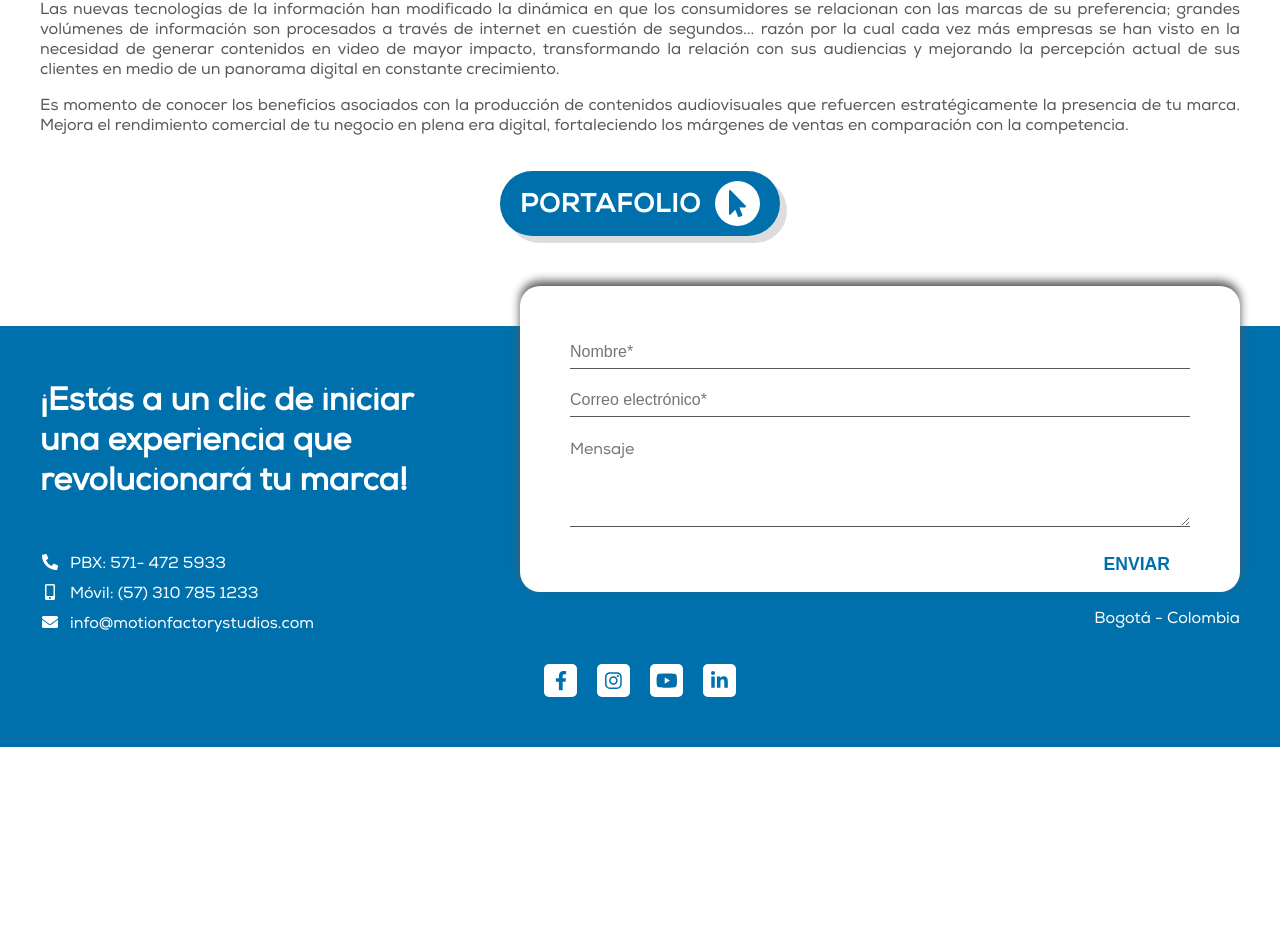
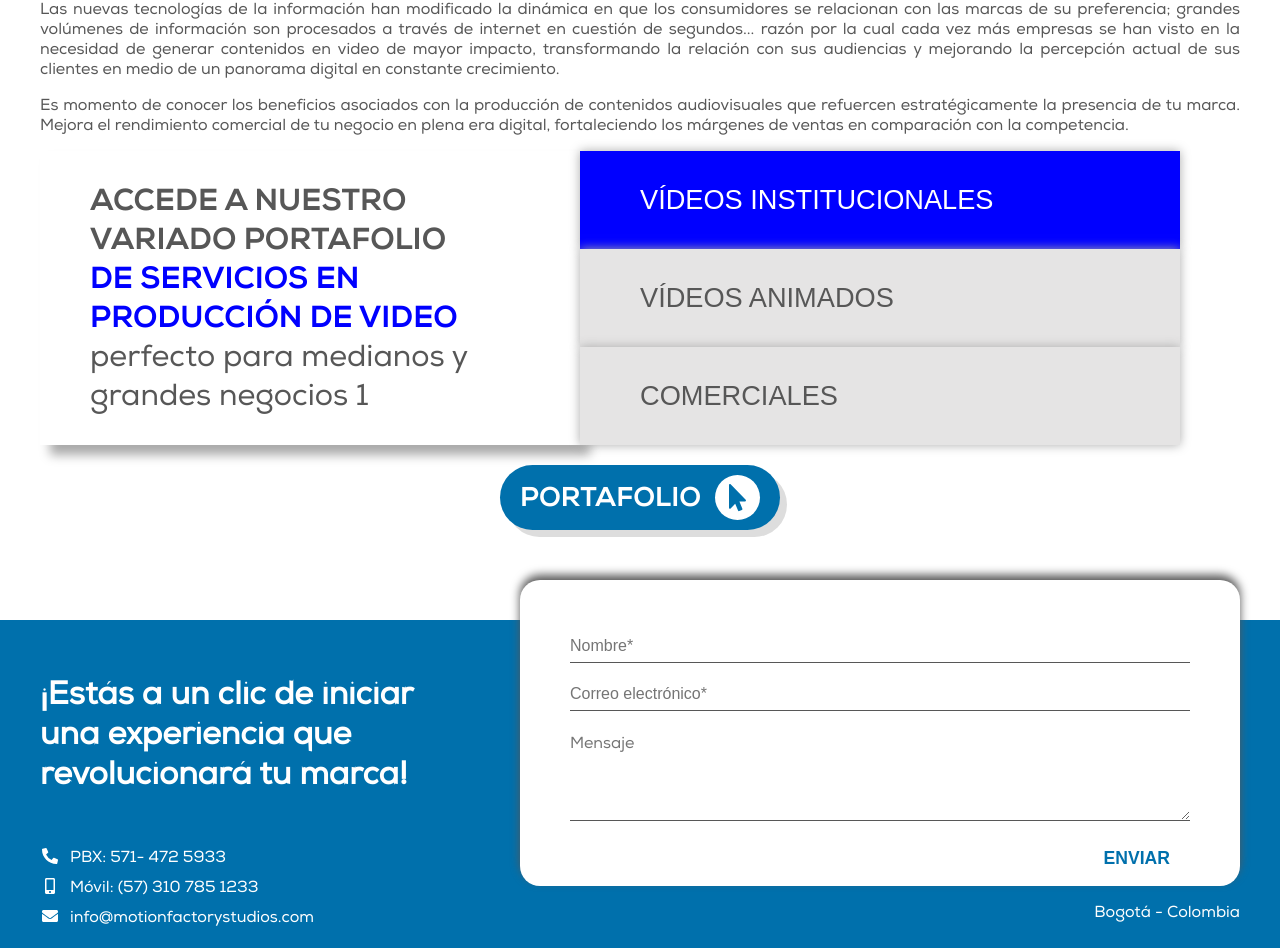
Before and after one commit to helbertoro/mfs, a React (Create React App) app: page /servicios/produccion-de-video in a window 1280 px wide. Shown: the part 840-1788 px from the top of the page. Before the commit the page ends 1587 px from the top, so only its background shows below. Built offline with nearby package versions, Linux system fonts and the light colour scheme.

Commit message:
Set phrases per each service

```diff
--- /dev/null
+++ b/src/components/Phrases/Elements.js
@@ -0,0 +1,116 @@
+export const Elements = [
+  {
+    page: 'produccion',
+    content: [
+      {
+        title: 'vídeos institucionales',
+        phrase: '<p>ACCEDE A NUESTRO VARIADO PORTAFOLIO</p><p>DE SERVICIOS EN PRODUCCIÓN DE VIDEO</p><p>perfecto para medianos y grandes negocios 1</p>',
+      },
+      {
+        title: 'vídeos animados',
+        phrase: '<p>ACCEDE A NUESTRO VARIADO PORTAFOLIO</p><p>DE SERVICIOS EN PRODUCCIÓN DE VIDEO</p><p>perfecto para medianos y grandes negocios 2</p>',
+      },
+      {
+        title: 'comerciales',
+        phrase: '<p>ACCEDE A NUESTRO VARIADO PORTAFOLIO</p><p>DE SERVICIOS EN PRODUCCIÓN DE VIDEO</p><p>perfecto para medianos y grandes negocios 3</p>',
+      }
+    ]
+  },
+  {
+    page: 'marketing',
+    content: [
+      {
+        title: 'social media',
+        phrase: '<p>ACCEDE A NUESTRO VARIADO PORTAFOLIO DE SERVICIOS</p> <p>MARKETING DIGITAL</p> <p>perfecto para medianos y grandes negocios: 1</p>',
+      },
+      {
+        title: 'inbound marketing',
+        phrase: '<p>ACCEDE A NUESTRO VARIADO PORTAFOLIO DE SERVICIOS</p> <p>MARKETING DIGITAL</p> <p>perfecto para medianos y grandes negocios: 2</p>',
+      }
+    ]
+  },
+  {
+    page: 'web',
+    content: [
+      {
+        title: 'landing pages',
+        phrase: '<p>ACCEDE A NUESTRO VARIADO PORTAFOLIO</p> <p>DE SITIOS WEB</p> <p>perfecto para medianos y grandes negocios: 1</p>',
+      },
+      {
+        title: 'portales corporativos',
+        phrase: '<p>ACCEDE A NUESTRO VARIADO PORTAFOLIO</p> <p>DE SITIOS WEB</p> <p>perfecto para medianos y grandes negocios: 2</p>',
+      },
+      {
+        title: 'tiendas on-line',
+        phrase: '<p>ACCEDE A NUESTRO VARIADO PORTAFOLIO</p> <p>DE SITIOS WEB</p> <p>perfecto para medianos y grandes negocios: 3</p>',
+      }
+    ]
+  },
+  {
+    page: 'diseno',
+    content: [
+      {
+        title: 'creación de imagen corporativa y material p.o.p.',
+        phrase: '<p>ACCEDE A NUESTRO VARIADO PORTAFOLIO</p> <p>DE DISEÑO GRÁFICO</p> <p>perfecto para medianos y grandes negocios: 1</p>',
+      },
+      {
+        title: 'ilustración y graficación de video',
+        phrase: '<p>ACCEDE A NUESTRO VARIADO PORTAFOLIO</p> <p>DE DISEÑO GRÁFICO</p> <p>perfecto para medianos y grandes negocios: 2</p>',
+      },
+      {
+        title: 'diseño de marketing digital',
+        phrase: '<p>ACCEDE A NUESTRO VARIADO PORTAFOLIO</p> <p>DE DISEÑO GRÁFICO</p> <p>perfecto para medianos y grandes negocios: 3</p>',
+      }
+    ]
+  },
+  {
+    page: 'fotografia',
+    content: [
+      {
+        title: 'fotografía corporativa',
+        phrase: '<p>ACCEDE A NUESTRO VARIADO PORTAFOLIO</p> <p>DE FOTOGRAFÍA PROFESIONAL</p> <p>perfecto para medianos y grandes negocios: 1</p>',
+      },
+      {
+        title: 'fotografía publicitaria y de producto',
+        phrase: '<p>ACCEDE A NUESTRO VARIADO PORTAFOLIO</p> <p>DE FOTOGRAFÍA PROFESIONAL</p> <p>perfecto para medianos y grandes negocios: 2</p>',
+      },
+      {
+        title: 'fotografía de cubrimiento de evento',
+        phrase: '<p>ACCEDE A NUESTRO VARIADO PORTAFOLIO</p> <p>DE FOTOGRAFÍA PROFESIONAL</p> <p>perfecto para medianos y grandes negocios: 3</p>',
+      }
+    ]
+  },
+  {
+    page: 'eventos',
+    content: [
+      {
+        title: 'alquiler de pantallas y proyectores',
+        phrase: '<p>ACCEDE A NUESTRO VARIADO PORTAFOLIO DE SERVICIOS EN</p> <p>EVENTOS CORPORATIVOS</p> <p>perfecto para medianos y grandes negocios:</p> 1',
+      },
+      {
+        title: 'alquiler de sonido',
+        phrase: '<p>ACCEDE A NUESTRO VARIADO PORTAFOLIO DE SERVICIOS EN</p> <p>EVENTOS CORPORATIVOS</p> <p>perfecto para medianos y grandes negocios:</p> 2',
+      },
+      {
+        title: 'alquiler de iluminación',
+        phrase: '<p>ACCEDE A NUESTRO VARIADO PORTAFOLIO DE SERVICIOS EN</p> <p>EVENTOS CORPORATIVOS</p> <p>perfecto para medianos y grandes negocios:</p> 3',
+      },
+      {
+        title: 'master de control',
+        phrase: '<p>ACCEDE A NUESTRO VARIADO PORTAFOLIO DE SERVICIOS EN</p> <p>EVENTOS CORPORATIVOS</p> <p>perfecto para medianos y grandes negocios:</p> 4',
+      },
+      {
+        title: 'alquiler de cctv',
+        phrase: '<p>ACCEDE A NUESTRO VARIADO PORTAFOLIO DE SERVICIOS EN</p> <p>EVENTOS CORPORATIVOS</p> <p>perfecto para medianos y grandes negocios:</p> 5',
+      },
+      {
+        title: 'escenografía',
+        phrase: '<p>ACCEDE A NUESTRO VARIADO PORTAFOLIO DE SERVICIOS EN</p> <p>EVENTOS CORPORATIVOS</p> <p>perfecto para medianos y grandes negocios:</p> 6',
+      },
+      {
+        title: 'personal especializado',
+        phrase: '<p>ACCEDE A NUESTRO VARIADO PORTAFOLIO DE SERVICIOS EN</p> <p>EVENTOS CORPORATIVOS</p> <p>perfecto para medianos y grandes negocios:</p> 7',
+      }
+    ]
+  }
+];
--- /dev/null
+++ b/src/components/Phrases/Phrases.jsx
@@ -0,0 +1,44 @@
+import React, { useState } from 'react';
+import PropTypes from 'prop-types';
+import { Elements } from './Elements.js';
+import './Phrases.sass';
+
+export const Phrases = (props) => {
+  const [index, setIndex] = useState(0);
+  const data = Elements.filter(item => item.page === props.page)[0];
+
+  const handleClick = (index) => () => {
+    setIndex(index);
+  };
+
+  return (
+    <div className="Phrases">
+      <div className="Phrases-content">
+        <div
+          dangerouslySetInnerHTML={{ __html: data.content[index].phrase }}
+        />
+      </div>
+      <div className="Phrases-title">
+        <ul>
+          {data.content.map((item, i) => (
+            <li
+              key={`Phrases-title-${i}`}
+              style={{height: `calc(100%/${data.content.length}`}}
+            >
+              <button
+                onClick={handleClick(i)}
+                className={index === i ? 'Phrases-button --active' : 'Phrases-button'}
+                >
+                  {item.title}
+                </button>
+            </li>
+          ))}
+        </ul>
+      </div>
+    </div>
+  );
+};
+
+Phrases.propTypes = {
+  page: PropTypes.string,
+};
--- /dev/null
+++ b/src/components/Phrases/Phrases.sass
@@ -0,0 +1,59 @@
+@import "../../variables.sass"
+
+.Phrases
+  display: flex
+  &-content
+    display: flex
+    align-items: center
+    width: 45%
+    padding: 30px 50px
+    box-sizing: border-box
+    background-color: $color-secondary-contrast
+    box-shadow: 10px 10px 10px #AAA
+    p
+      margin: 0
+      color: $color-secondary
+    p:nth-child(1)
+      text-transform: uppercase
+      font-family: 'nexaxbold'
+      font-size: 1.9rem
+    p:nth-child(2)
+      text-transform: uppercase
+      font-family: 'nexaxbold'
+      font-size: 1.9rem
+      color: blue
+    p:nth-child(3)
+      font-size: 1.9rem
+  &-title
+    width: 50%
+    ul
+      display: flex
+      flex-direction: column
+      height: 100%
+      margin: 0
+      padding: 0
+      li
+        list-style-type: none
+  &-button
+    display: flex
+    align-items: center
+    width: 100%
+    height: 100%
+    min-height: 68px
+    padding: 10px 60px
+    box-sizing: border-box
+    box-shadow: 0px 0px 10px #AAA
+    border: none
+    background-color: #e5e4e4
+    color: $color-secondary
+    font-size: 1.7rem
+    text-transform: uppercase
+    text-decoration: none
+    text-align: left
+    cursor: pointer
+    &:hover
+      background-color: blue
+      color: $color-secondary-contrast
+    &.--active
+      background-color: blue
+      color: $color-secondary-contrast
--- a/src/containers/Fotografia.jsx
+++ b/src/containers/Fotografia.jsx
@@ -2,6 +2,8 @@ import React from 'react';
 import PropTypes from 'prop-types';
 import { Layout } from '../components/Layout.jsx';
 import { Banner } from '../components/Banner/Banner.jsx';
+import { BtnPortafolio } from '../components/BtnPortafolio/BtnPortafolio.jsx';
+import { Phrases } from '../components/Phrases/Phrases.jsx';
 
 export const Fotografia = (props) => {
   return (
@@ -24,6 +26,12 @@ export const Fotografia = (props) => {
           <p>La fotografía ha cobrado una relevancia determinante en el mundo del marketing y la publicidad. Una práctica en constante evolución que se ha visto enriquecida recientemente con la llegada de las nuevas tecnologías, destinadas a maximizar el potencial visual de las imágenes para hacerlas más atractivas y explotar todo su impacto aparente en favor de los negocios y las marcas asociadas a estas.</p>
           <p>El recurso ideal en plena era digital... prepárate para transmitir cientos de conceptos en una sola imagen, por medio de un catálogo fotográfico profesional a la altura de las necesidades de tu negocio.</p>
         </div>
+        <div className="content-row">
+          <Phrases page="fotografia"/>
+        </div>
+        <div className="content-row">
+          <BtnPortafolio url="/portafolio"/>
+        </div>
       </div>
     </Layout>
   );
--- a/src/containers/Produccion.jsx
+++ b/src/containers/Produccion.jsx
@@ -3,6 +3,7 @@ import PropTypes from 'prop-types';
 import { Layout } from '../components/Layout.jsx';
 import { Banner } from '../components/Banner/Banner.jsx';
 import { BtnPortafolio } from '../components/BtnPortafolio/BtnPortafolio.jsx';
+import { Phrases } from '../components/Phrases/Phrases.jsx';
 
 export const Produccion = (props) => {
   return (
@@ -26,7 +27,10 @@ export const Produccion = (props) => {
           <p>Es momento de conocer los beneficios asociados con la producción de contenidos audiovisuales que refuercen estratégicamente la presencia de tu marca. Mejora el rendimiento comercial de tu negocio en plena era digital, fortaleciendo los márgenes de ventas en comparación con la competencia.</p>
         </div>
         <div className="content-row">
-          <BtnPortafolio url="www.google.com"/>
+          <Phrases page="produccion"/>
+        </div>
+        <div className="content-row">
+          <BtnPortafolio url="/portafolio"/>
         </div>
       </div>
     </Layout>
--- a/src/containers/Transmision.jsx
+++ b/src/containers/Transmision.jsx
@@ -2,6 +2,7 @@ import React from 'react';
 import PropTypes from 'prop-types';
 import { Layout } from '../components/Layout.jsx';
 import { Banner } from '../components/Banner/Banner.jsx';
+import { BtnPortafolio } from '../components/BtnPortafolio/BtnPortafolio.jsx';
 
 export const Transmision = (props) => {
   return (
@@ -30,6 +31,9 @@ export const Transmision = (props) => {
           NUEVA FORMA DE TRANSMITIR TUS EVENTOS
           e impactar en tus audiencias digitales
         </div>
+        <div className="content-row">
+          <BtnPortafolio url="/portafolio"/>
+        </div>
       </div>
     </Layout>
   );
--- a/src/containers/Web.jsx
+++ b/src/containers/Web.jsx
@@ -2,6 +2,8 @@ import React from 'react';
 import PropTypes from 'prop-types';
 import { Layout } from '../components/Layout.jsx';
 import { Banner } from '../components/Banner/Banner.jsx';
+import { BtnPortafolio } from '../components/BtnPortafolio/BtnPortafolio.jsx';
+import { Phrases } from '../components/Phrases/Phrases.jsx';
 
 export const Web = (props) => {
   return (
@@ -20,6 +22,12 @@ export const Web = (props) => {
           <h1>SITIOS WEB</h1>
           <p>Contamos con un completo equipo especializado en creación de páginas web fácilmente administrables, diseñadas para brindar a los usuarios una experiencia de navegación intuitiva y amigable cumpliendo con las exigencias de posicionamiento establecidas por Google. Ofrecemosz acompañamiento integral a nuestros clientes, brindando servicios de soporte técnico, administración de contenidos y estrategias de posicionamiento web destinadas a aumentar el tráfico de visitantes en cada sitio web.</p>
         </div>
+        <div className="content-row">
+          <Phrases page="web"/>
+        </div>
+        <div className="content-row">
+          <BtnPortafolio url="/portafolio"/>
+        </div>
       </div>
     </Layout>
   );
```
Also changed, not shown: src/containers/Diseno.jsx (+8 -0 lines), src/containers/Eventos.jsx (+8 -0 lines), src/containers/Marketing.jsx (+8 -0 lines).
